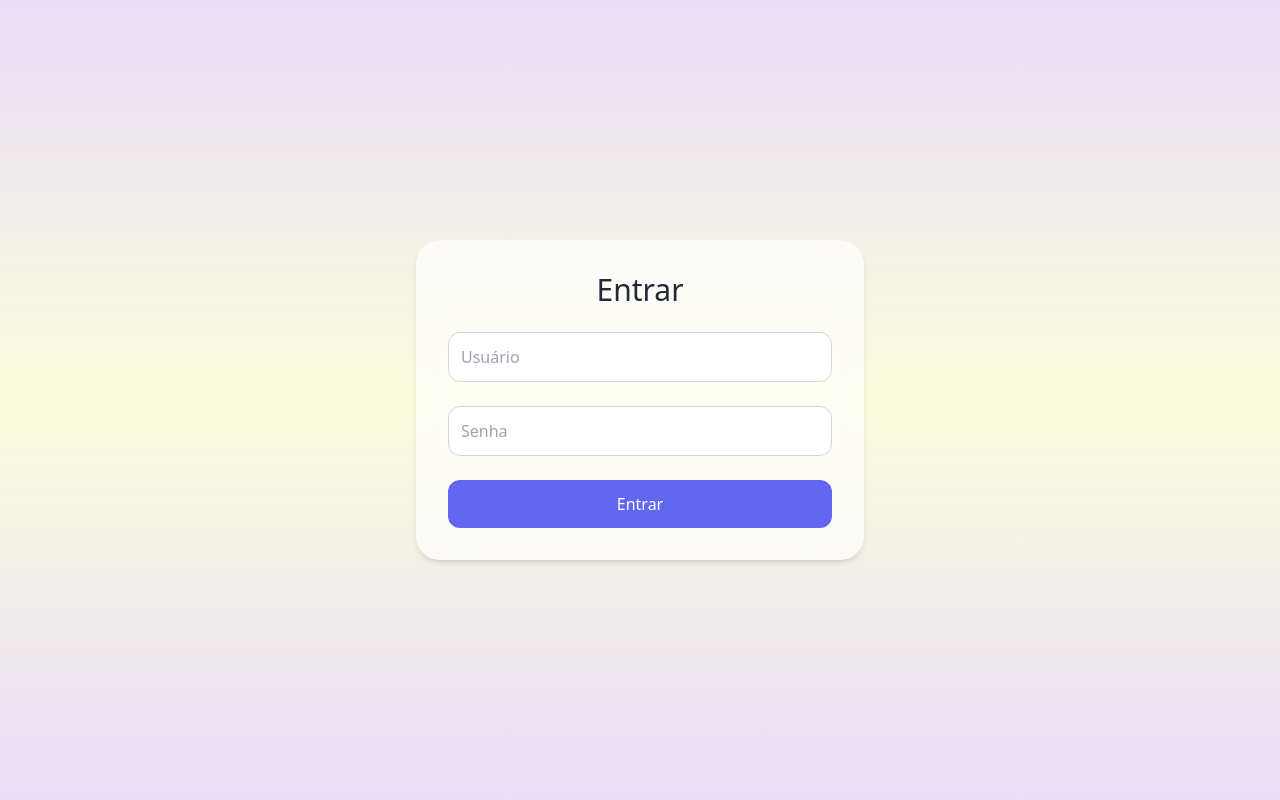
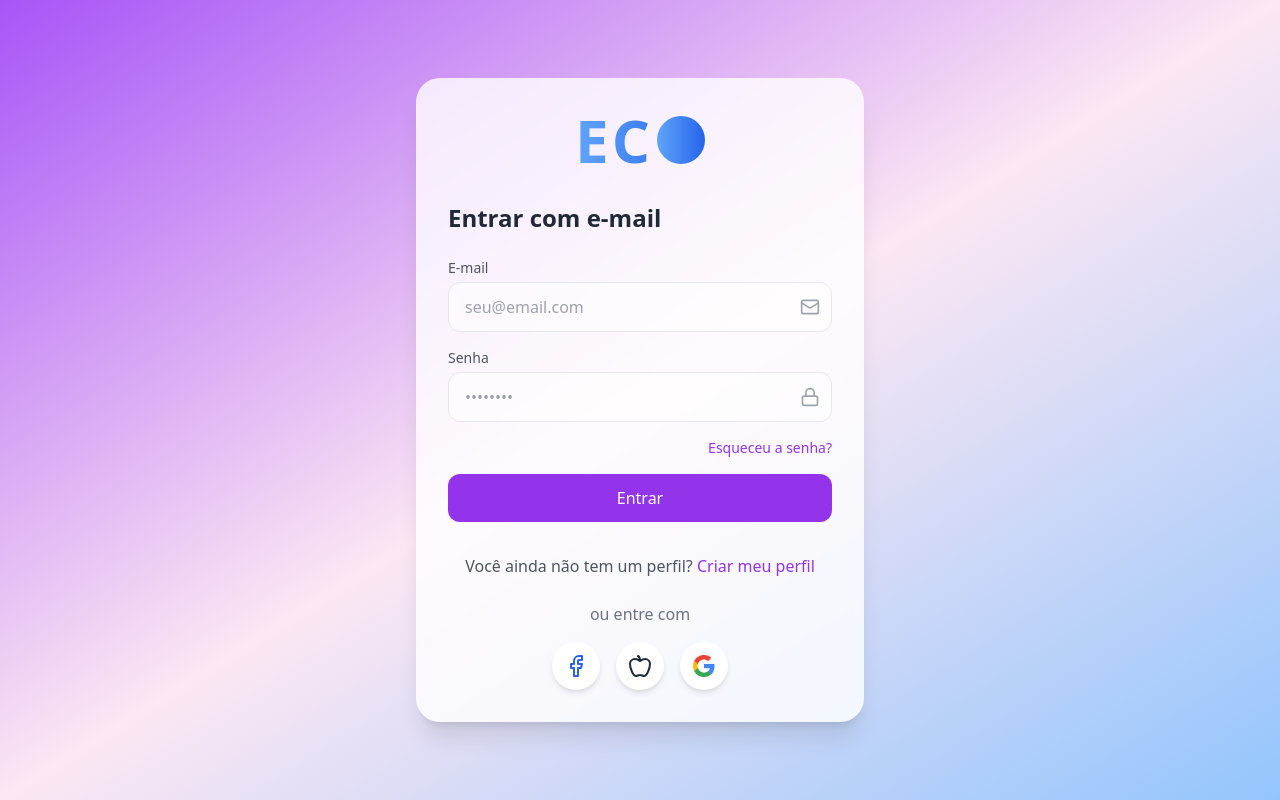
Before and after one commit to Bigajax/ECO, a React (Vite) app: page / in a window 1280 px wide. Built offline with nearby package versions, Linux system fonts and the light colour scheme.

Commit message:
Update login.tsx

```diff
--- a/src/app/login.tsx
+++ b/src/app/login.tsx
@@ -1,53 +1,120 @@
 import React, { useState } from 'react';
+import { Apple, Facebook, Mail, Lock } from 'lucide-react';
 import { useNavigate } from 'react-router-dom';
 
-const Login = () => {
+function Login() {
+  const [email, setEmail] = useState('');
+  const [password, setPassword] = useState('');
   const navigate = useNavigate();
-  const [username, setUsername] = useState('');
-  const [password, setPassword] = useState('');
 
-  const handleLogin = (e: React.FormEvent) => {
+  const handleSubmit = (e: React.FormEvent) => {
     e.preventDefault();
 
     // Simulação de login bem-sucedido
-    if (username && password) {
-      navigate('/home'); // Vai para a página principal
+    if (email && password) {
+      navigate('/app'); // Vai para a página principal
     }
   };
 
   return (
-    <div className="min-h-screen flex items-center justify-center bg-gradient-to-b from-[#E9DEFA] via-[#FBFCDB] to-[#E9DEFA]">
-      <form
-        onSubmit={handleLogin}
-        className="bg-white/70 backdrop-blur-xl p-8 rounded-3xl shadow-md max-w-md w-full space-y-6"
-      >
-        <h1 className="text-3xl font-medium text-center text-gray-800">Entrar</h1>
+    <div className="min-h-screen bg-gradient-to-br from-purple-500 via-pink-100 to-blue-300 flex items-center justify-center p-4">
+      <div className="w-full max-w-md bg-white/80 backdrop-blur-sm rounded-3xl p-8 shadow-xl">
+        <div className="flex justify-center mb-8">
+          <div className="text-6xl font-bold tracking-wider bg-gradient-to-r from-blue-400 to-blue-600 bg-clip-text text-transparent flex items-center">
+            EC<div className="w-12 h-12 rounded-full bg-gradient-to-r from-blue-400 to-blue-600 ml-1"></div>
+          </div>
+        </div>
 
+        <h1 className="text-2xl font-semibold text-gray-800 mb-6">Entrar com e-mail</h1>
+
+        <form onSubmit={handleSubmit} className="space-y-4">
+          <div className="relative">
+            <label htmlFor="email" className="block text-sm text-gray-600 mb-1">E-mail</label>
+            <div className="relative">
               <input
-          type="text"
-          placeholder="Usuário"
-          value={username}
-          onChange={(e) => setUsername(e.target.value)}
-          className="w-full p-3 border border-gray-300 rounded-xl focus:outline-none focus:ring-2 focus:ring-indigo-300"
+                type="email"
+                id="email"
+                value={email}
+                onChange={(e) => setEmail(e.target.value)}
+                className="w-full px-4 py-3 rounded-xl bg-white/50 border border-gray-200 focus:outline-none focus:ring-2 focus:ring-purple-500"
+                placeholder="seu@email.com"
               />
+              <Mail className="absolute right-3 top-1/2 -translate-y-1/2 text-gray-400 w-5 h-5" />
+            </div>
+          </div>
 
+          <div className="relative">
+            <label htmlFor="password" className="block text-sm text-gray-600 mb-1">Senha</label>
+            <div className="relative">
               <input
                 type="password"
-          placeholder="Senha"
+                id="password"
                 value={password}
                 onChange={(e) => setPassword(e.target.value)}
-          className="w-full p-3 border border-gray-300 rounded-xl focus:outline-none focus:ring-2 focus:ring-indigo-300"
+                className="w-full px-4 py-3 rounded-xl bg-white/50 border border-gray-200 focus:outline-none focus:ring-2 focus:ring-purple-500"
+                placeholder="••••••••"
               />
+              <Lock className="absolute right-3 top-1/2 -translate-y-1/2 text-gray-400 w-5 h-5" />
+            </div>
+          </div>
+
+          <div className="flex justify-end">
+            <a href="#" className="text-purple-600 hover:text-purple-700 text-sm">
+              Esqueceu a senha?
+            </a>
+          </div>
 
           <button
             type="submit"
-          className="w-full bg-indigo-500 text-white py-3 rounded-xl font-medium hover:bg-indigo-600 transition"
+            className="w-full bg-purple-600 text-white py-3 rounded-xl hover:bg-purple-700 transition-colors font-medium"
           >
             Entrar
           </button>
         </form>
+
+        <div className="mt-8 text-center">
+          <p className="text-gray-600">
+            Você ainda não tem um perfil?{' '}
+            <a href="#" className="text-purple-600 hover:text-purple-700">
+              Criar meu perfil
+            </a>
+          </p>
+
+          <div className="mt-6">
+            <p className="text-gray-500 mb-4">ou entre com</p>
+            <div className="flex justify-center space-x-4">
+              <button className="p-3 rounded-full bg-white shadow-md hover:shadow-lg transition-shadow">
+                <Facebook className="w-6 h-6 text-blue-600" />
+              </button>
+              <button className="p-3 rounded-full bg-white shadow-md hover:shadow-lg transition-shadow">
+                <Apple className="w-6 h-6 text-gray-800" />
+              </button>
+              <button className="p-3 rounded-full bg-white shadow-md hover:shadow-lg transition-shadow">
+                <svg className="w-6 h-6" viewBox="0 0 24 24">
+                  <path
+                    fill="#4285F4"
+                    d="M22.56 12.25c0-.78-.07-1.53-.2-2.25H12v4.26h5.92c-.26 1.37-1.04 2.53-2.21 3.31v2.77h3.57c2.08-1.92 3.28-4.74 3.28-8.09z"
+                  />
+                  <path
+                    fill="#34A853"
+                    d="M12 23c2.97 0 5.46-.98 7.28-2.66l-3.57-2.77c-.98.66-2.23 1.06-3.71 1.06-2.86 0-5.29-1.93-6.16-4.53H2.18v2.84C3.99 20.53 7.7 23 12 23z"
+                  />
+                  <path
+                    fill="#FBBC05"
+                    d="M5.84 14.09c-.22-.66-.35-1.36-.35-2.09s.13-1.43.35-2.09V7.07H2.18C1.43 8.55 1 10.22 1 12s.43 3.45 1.18 4.93l2.85-2.22.81-.62z"
+                  />
+                  <path
+                    fill="#EA4335"
+                    d="M12 5.38c1.62 0 3.06.56 4.21 1.64l3.15-3.15C17.45 2.09 14.97 1 12 1 7.7 1 3.99 3.47 2.18 7.07l3.66 2.84c.87-2.6 3.3-4.53 6.16-4.53z"
+                  />
+                </svg>
+              </button>
+            </div>
+          </div>
+        </div>
+      </div>
     </div>
   );
-};
+}
 
 export default Login;
```
Lines whose indentation alone changed are shown as unchanged.
